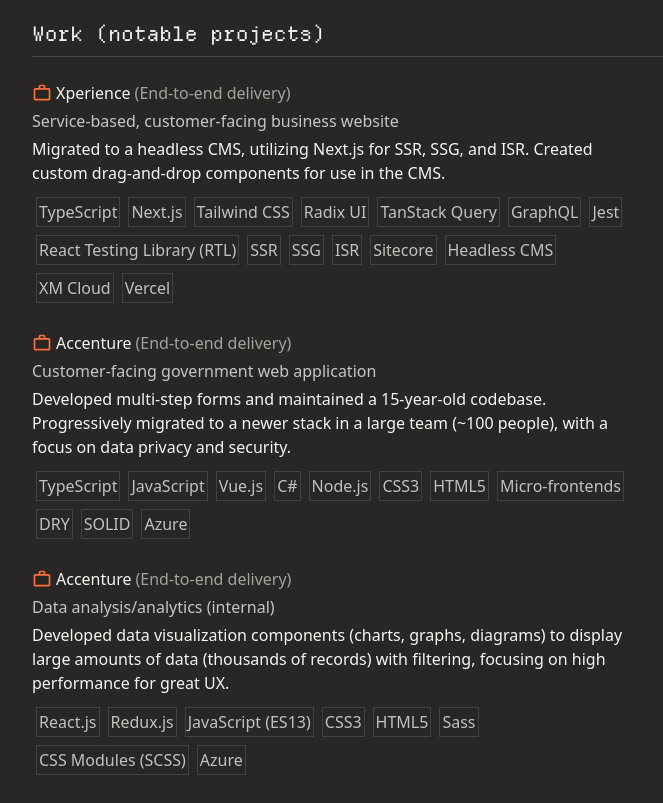
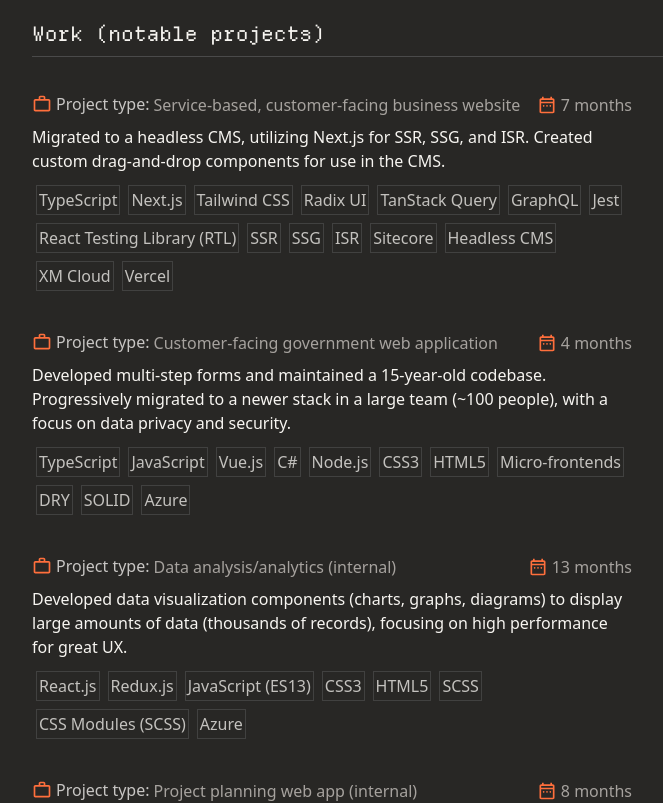
Before and after one commit to zigursuldis/interactive-portfolio, a Next.js app: page / in a window 1280 px wide. Shown: the part 1160-1963 px from the top of the page, without its empty margins (108-771 px from the left). Built offline with nearby package versions, Linux system fonts and the light colour scheme.

Commit message:
change styling for workitems

```diff
--- a/components/work/work-data.json
+++ b/components/work/work-data.json
@@ -1,5 +1,6 @@
 [
   {
+    "id": "1",
     "project_type": "Service-based, customer-facing business website",
     "company": "Xperience",
     "company_type": "End-to-end delivery",
@@ -21,9 +22,10 @@
       "XM Cloud",
       "Vercel"
     ],
-    "id": "1"
+    "timeframe": "7 months"
   },
   {
+    "id": "2",
     "project_type": "Customer-facing government web application",
     "company": "Accenture",
     "company_type": "End-to-end delivery",
@@ -41,26 +43,28 @@
       "SOLID",
       "Azure"
     ],
-    "id": "2"
+    "timeframe": "4 months"
   },
   {
+    "id": "3",
     "project_type": "Data analysis/analytics (internal)",
     "company": "Accenture",
     "company_type": "End-to-end delivery",
-    "description": "Developed data visualization components (charts, graphs, diagrams) to display large amounts of data (thousands of records) with filtering, focusing on high performance for great UX.",
+    "description": "Developed data visualization components (charts, graphs, diagrams) to display large amounts of data (thousands of records), focusing on high performance for great UX.",
     "skills": [
       "React.js",
       "Redux.js",
       "JavaScript (ES13)",
       "CSS3",
       "HTML5",
-      "Sass",
+      "SCSS",
       "CSS Modules (SCSS)",
       "Azure"
     ],
-    "id": "3"
+    "timeframe": "13 months"
   },
   {
+    "id": "4",
     "project_type": "Project planning web app (internal)",
     "company": "Accenture",
     "company_type": "End-to-end delivery",
@@ -79,6 +83,6 @@
       "CSS Modules (SCSS)",
       "Azure"
     ],
-    "id": "4"
+    "timeframe": "8 months"
   }
 ]
--- a/components/work/work-item.tsx
+++ b/components/work/work-item.tsx
@@ -1,4 +1,5 @@
 import WorkIcon from "@/icons/work-icon";
+import TimeframeIcon from "@/icons/timeframe-icon";
 import { WorkItem as IWorkItem } from "@/types";
 import Skill from "../skill";
 
@@ -8,14 +9,40 @@
 
 export default function WorkItem({ workItem }: WorkItemProps) {
   return (
-    <div className="flex flex-col max-w-[600px] mt-6 hover:translate-x-1 duration-300">
-      <div className="flex items-center">
-        <WorkIcon fill="#FF6F3C" height={20} width={20} />
-        <span className="ml-1">{workItem.company}</span>
-        <span className="ml-1 text-tertiary">{`(${workItem.company_type})`}</span>
+    <div className="flex flex-col max-w-[600px] mt-8 hover:translate-x-1 duration-300">
+      <div className="flex lg:justify-between flex-col lg:flex-row ">
+        <div className="flex lg:items-center flex-col lg:flex-row justify-start ">
+          <div className="text-secondary items-center flex-wrap">
+            <div className="inline-flex items-center relative top-[3px]">
+              <WorkIcon
+                fill="#FF6F3C"
+                height={20}
+                width={20}
+                className="mr-1"
+              />
+              <span className="mr-1">Project type:</span>
+            </div>
+            <span className="text-tertiary ">{workItem.project_type}</span>
+          </div>
+        </div>
+        <div className="flex items-center mt-1 justify-start">
+          <TimeframeIcon
+            fill="#FF6F3C"
+            height={20}
+            width={20}
+            className="lg:hidden mr-1"
+          />
+          <span className="text-secondary lg:hidden">Project duration:</span>
+          <TimeframeIcon
+            fill="#FF6F3C"
+            height={20}
+            width={20}
+            className="hidden lg:block"
+          />
+          <span className="ml-1 text-tertiary">{`${workItem.timeframe}`}</span>
+        </div>
       </div>
-      <div className="text-secondary my-1">{workItem.project_type}</div>
-      <p>{workItem.description}</p>
+      <p className="mt-2">{workItem.description}</p>
       <div className="flex flex-wrap mt-2">
         {workItem.skills.map((skill) => (
           <Skill skill={skill} key={skill} />
--- /dev/null
+++ b/icons/timeframe-icon.tsx
@@ -0,0 +1,18 @@
+import { SVGElementProps } from "@/types";
+
+const MenuIcon = (props: SVGElementProps) => {
+  return (
+    <svg
+      xmlns="http://www.w3.org/2000/svg"
+      height="24px"
+      viewBox="0 -960 960 960"
+      width="24px"
+      fill="undefined"
+      {...props}
+    >
+      <path d="M320-400q-17 0-28.5-11.5T280-440q0-17 11.5-28.5T320-480q17 0 28.5 11.5T360-440q0 17-11.5 28.5T320-400Zm160 0q-17 0-28.5-11.5T440-440q0-17 11.5-28.5T480-480q17 0 28.5 11.5T520-440q0 17-11.5 28.5T480-400Zm160 0q-17 0-28.5-11.5T600-440q0-17 11.5-28.5T640-480q17 0 28.5 11.5T680-440q0 17-11.5 28.5T640-400ZM200-80q-33 0-56.5-23.5T120-160v-560q0-33 23.5-56.5T200-800h40v-80h80v80h320v-80h80v80h40q33 0 56.5 23.5T840-720v560q0 33-23.5 56.5T760-80H200Zm0-80h560v-400H200v400Zm0-480h560v-80H200v80Zm0 0v-80 80Z" />
+    </svg>
+  );
+};
+
+export default MenuIcon;
--- a/types.ts
+++ b/types.ts
@@ -15,4 +15,5 @@
   company_type: string;
   description: string;
   skills: Array<string>;
+  timeframe: string;
 }
```
